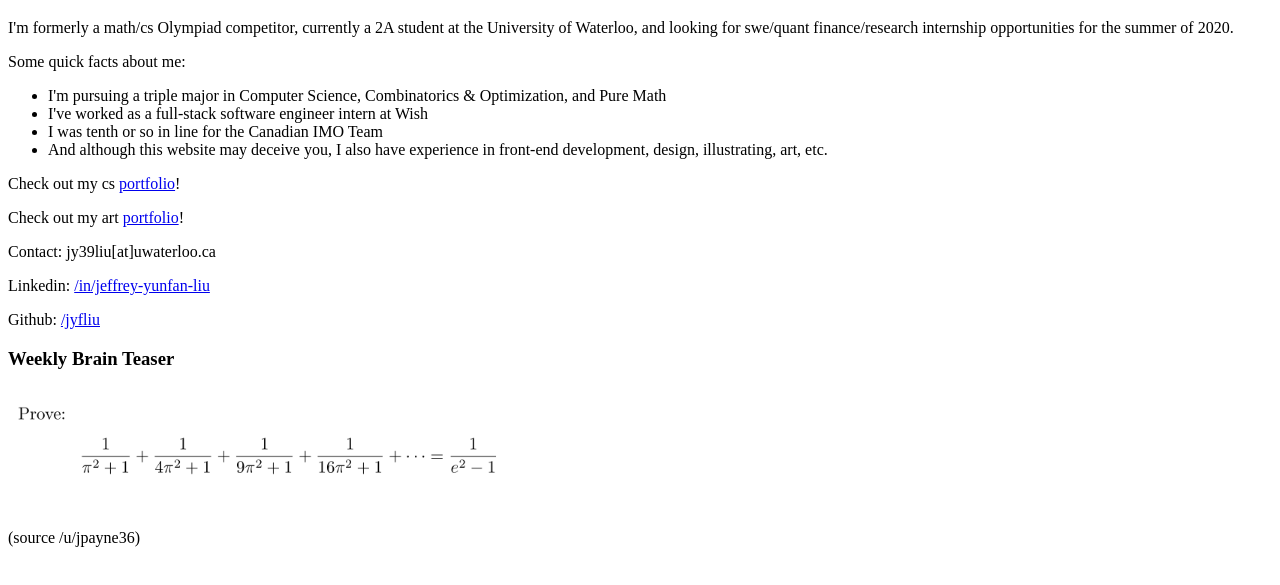
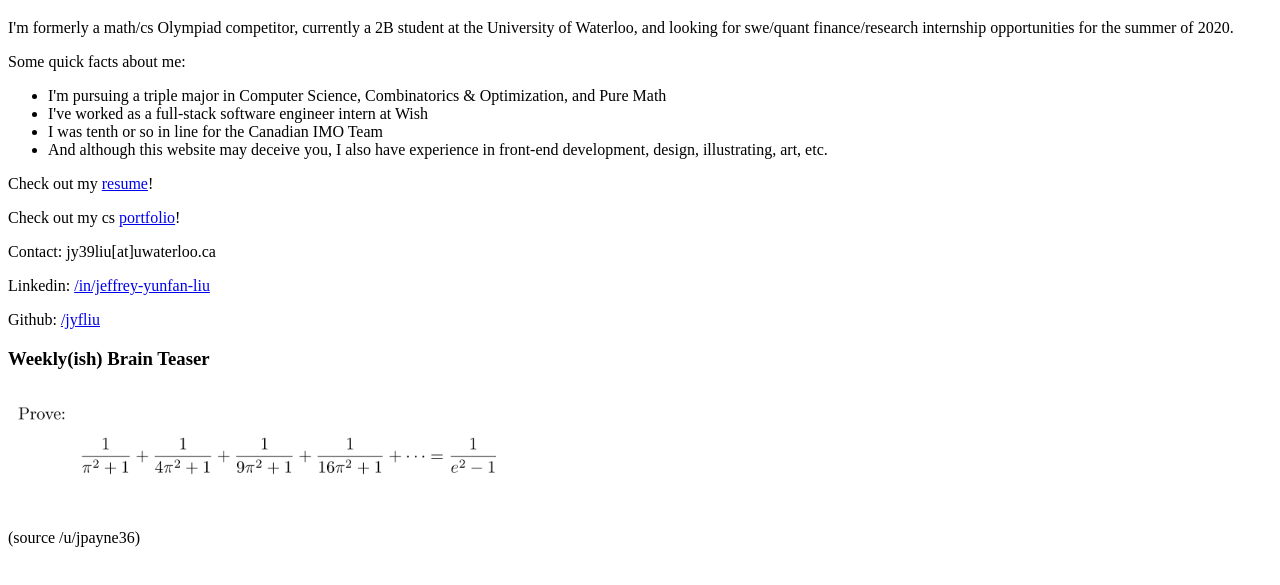
Before and after one commit to jyfliu/jyfliu.github.io, a plain HTML site: page index.html in a window 1280 px wide. Shown: the part 61-646 px from the top of the page. Drawn offline with Linux system fonts and the light colour scheme.

Commit message:
Update index.html

```diff
--- a/index.html
+++ b/index.html
@@ -2,7 +2,7 @@
 <html>
   <body>
   <h1> Hi! My name is Jeffrey!</h1>
-  <p>I'm formerly a math/cs Olympiad competitor, currently a 2A student at
+  <p>I'm formerly a math/cs Olympiad competitor, currently a 2B student at
   the University of Waterloo, and looking for swe/quant finance/research
   internship opportunities for the summer of 2020.</p>
   <p>Some quick facts about me:</p>
@@ -12,15 +12,15 @@
     <li>I was tenth or so in line for the Canadian IMO Team</li>
     <li>And although this website may deceive you, I also have experience in front-end development, design, illustrating, art, etc.</li>
   </ul>
-  <!--<p>Check out my <a href="/Jeffrey Yunfan Liu Resume 2019-10-18.pdf">resume</a>!</p> outdated-->
+  <p>Check out my <a href="/Jeffrey Liu Resume - 2020-01-18.pdf">resume</a>!</p>
   <p>Check out my cs <a href="projects.html">portfolio</a>!</p>
-  <p>Check out my art <a href="#" title="lol stay tuned!">portfolio</a>!</p>
+  <!--<p>Check out my art <a href="#" title="lol stay tuned!">portfolio</a>!</p>-->
   <!--<p>Check out my <a href="#">publications</a>!</p>-->
   <p>Contact: jy39liu[at]uwaterloo.ca</p>
   <p>Linkedin: <a href="https://www.linkedin.com/in/jeffrey-yunfan-liu/">/in/jeffrey-yunfan-liu</a></p>
   <p>Github: <a href="https://github.com/jyfliu/">/jyfliu</a></p>
   <!--<p><a href="coursework.html">Coursework</a></p>-->
-  <h3>Weekly Brain Teaser</h3>
+  <h3>Weekly(ish) Brain Teaser</h3>
   <img src="pisum.png" width=40% height=40%>
   <br>
   <p>(source /u/jpayne36)</p>
```
